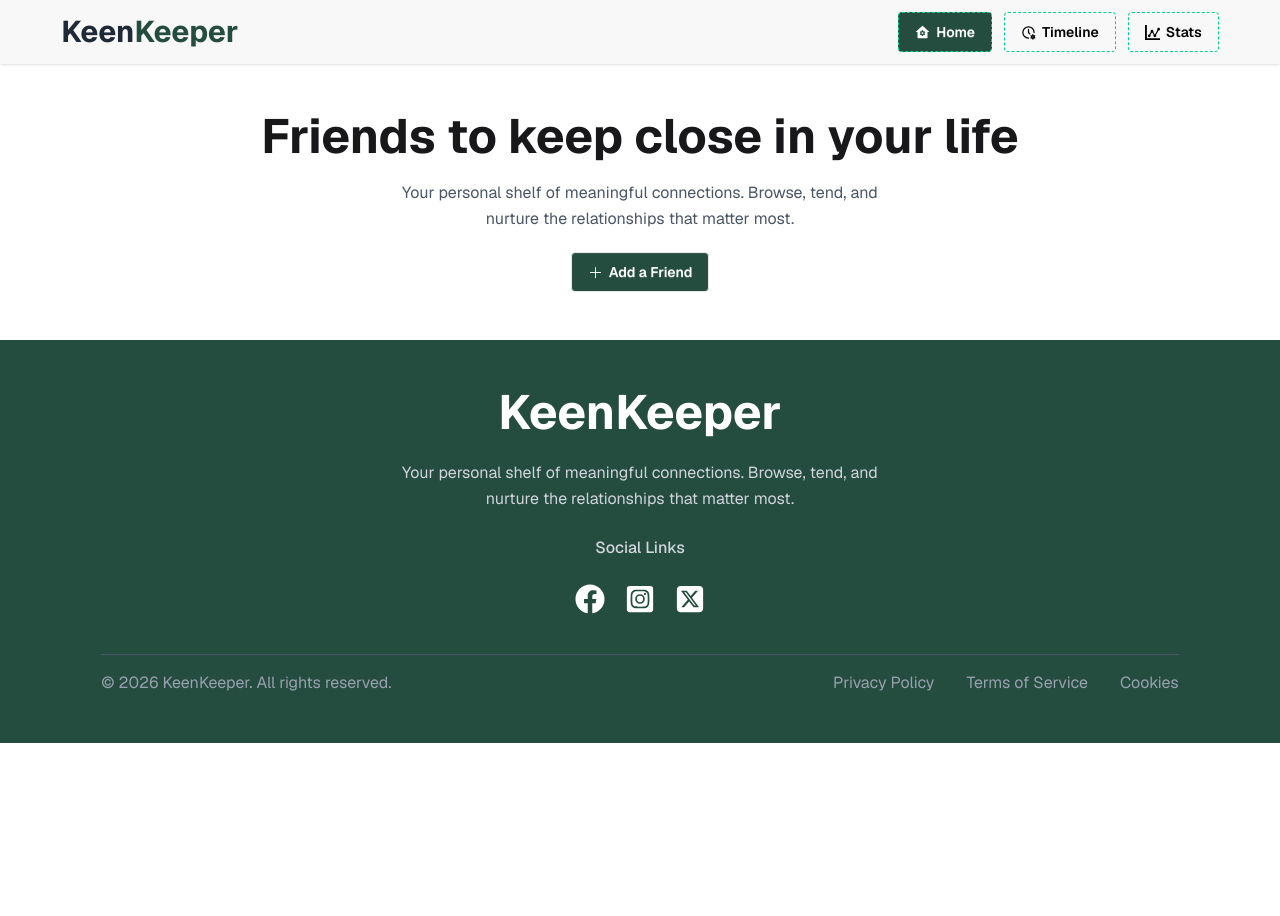
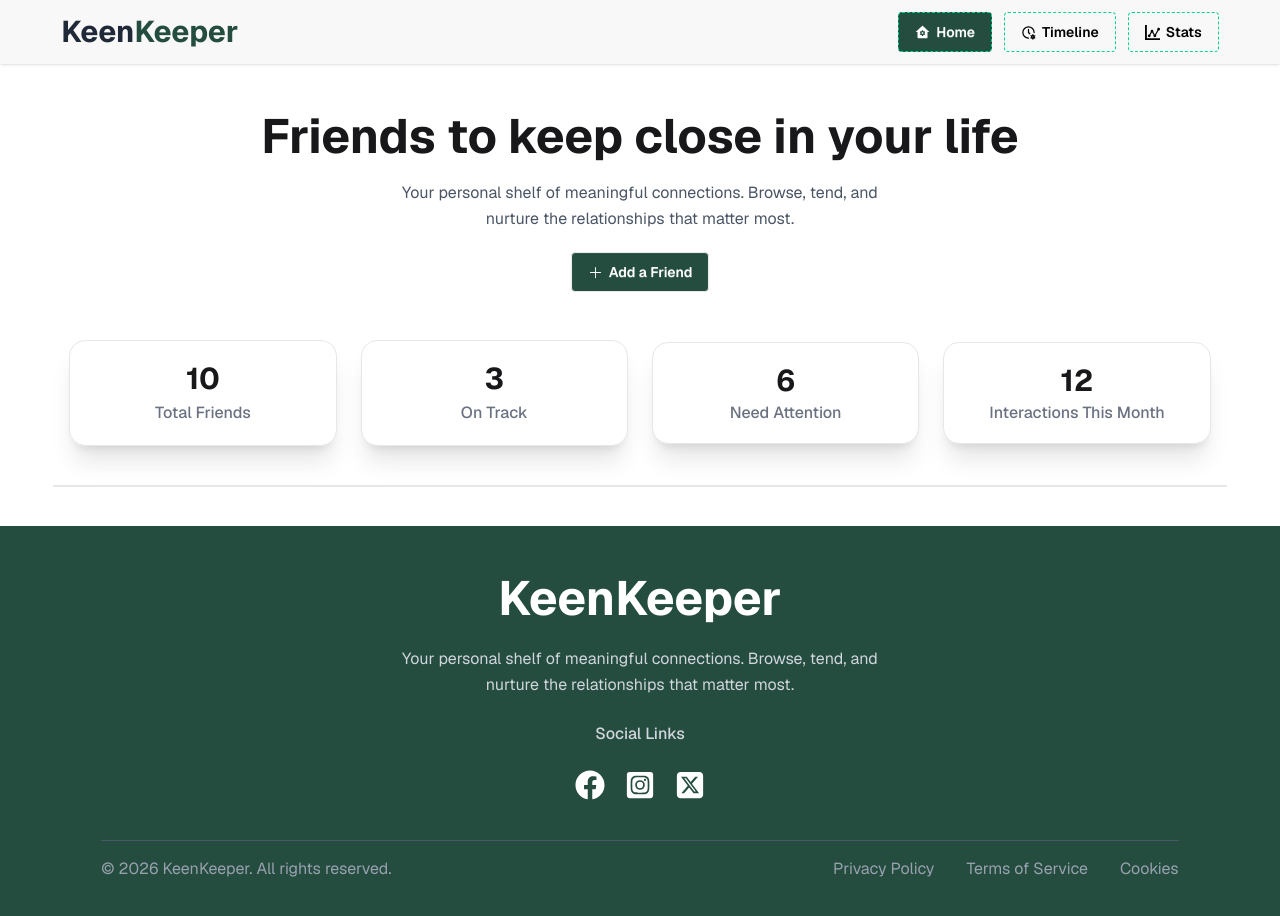
Before and after one commit to hridoy-web/KeenKeeper, a React (Vite) app: page / in a window 1280 px wide. Shown: the top 916 px of the page. Before the commit the page ends 800 px from the top, so only its background shows below. Built offline with nearby package versions, Linux system fonts and the light colour scheme.

Commit message:
summaryCard design completed

```diff
--- /dev/null
+++ b/src/components/SummaryCard.jsx
@@ -0,0 +1,31 @@
+import React from 'react';
+
+const SummaryCard = () => {
+    return (
+        <>
+            <div className='grid grid-cols-2 md:grid-cols-4 gap-6 items-center justify-center text-center px-4'>
+
+                <div className='bg-base-100 p-5 space-y-1 shadow-xl rounded-2xl cursor-pointer transition-all duration-500 hover:scale-105 border border-gray-200 '>
+                    <h2 className='font-bold text-3xl'>10</h2>
+                    <p className='text-gray-500 font-medium'>Total Friends</p>
+                </div>
+                <div className='bg-base-100 p-5 space-y-1 shadow-xl cursor-pointer transition-all duration-500 hover:scale-105 border border-gray-200 rounded-2xl '>
+                    <h2 className='font-bold text-3xl'>3</h2>
+                    <p className='text-gray-500 font-medium'>On Track</p>
+                </div>
+                <div className='bg-base-100 p-5 space-y-1 shadow-xl cursor-pointer transition-all duration-500 hover:scale-105 border border-gray-200 rounded-2xl '>
+                    <h2 className='font-bold text-3xl'>6</h2>
+                    <p className='text-gray-500 font-medium leading-tight'>Need Attention</p>
+                </div>
+                <div className='bg-base-100 p-5 space-y-1 shadow-xl cursor-pointer transition-all duration-500 hover:scale-105 border border-gray-200 rounded-2xl '>
+                    <h2 className='font-bold text-3xl'>12</h2>
+                    <p className='text-gray-500 font-medium leading-tight'>Interactions This Month</p>
+                </div>
+
+            </div>
+            <div className='divider my-8'></div>
+        </>
+    );
+};
+
+export default SummaryCard;
--- a/src/pages/Home.jsx
+++ b/src/pages/Home.jsx
@@ -2,11 +2,13 @@
 
 import React from 'react';
 import HeroBanner from '../components/HeroBanner';
+import SummaryCard from '../components/SummaryCard';
 
 const Home = () => {
     return (
         <div className='w-11/12 mx-auto'>
             <HeroBanner/>
+            <SummaryCard/>
         </div>
     );
 };
```
